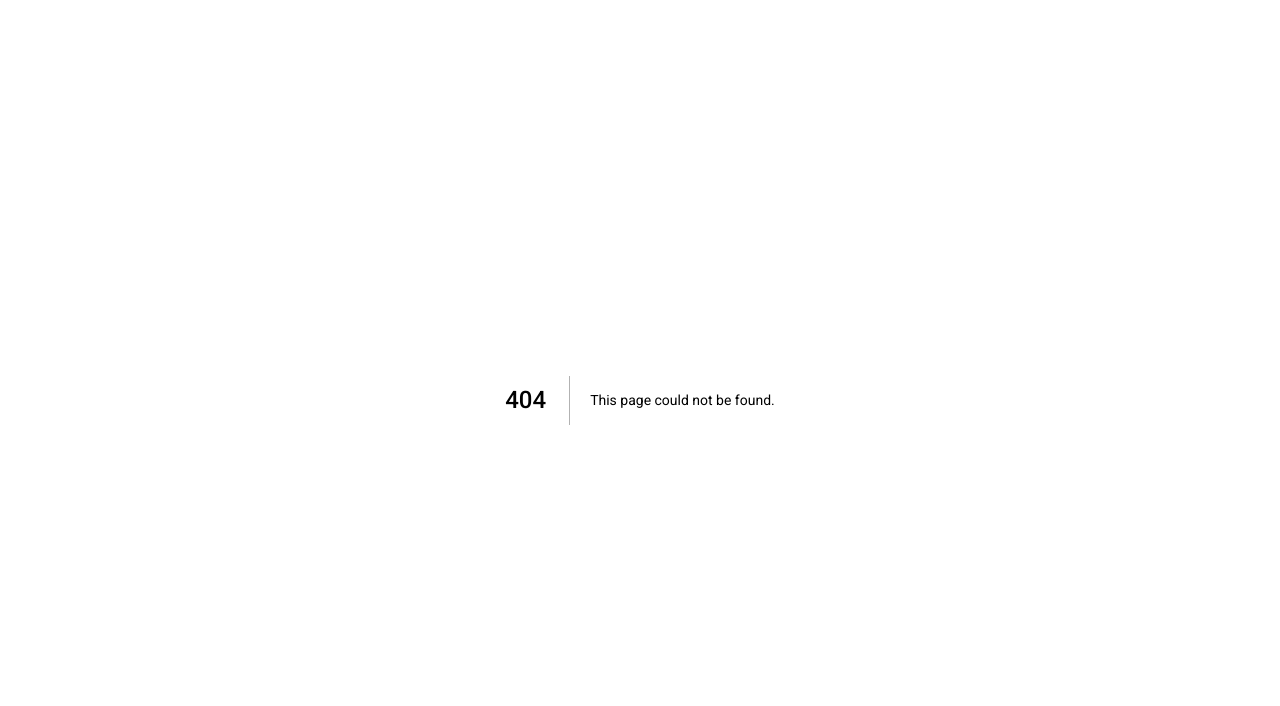
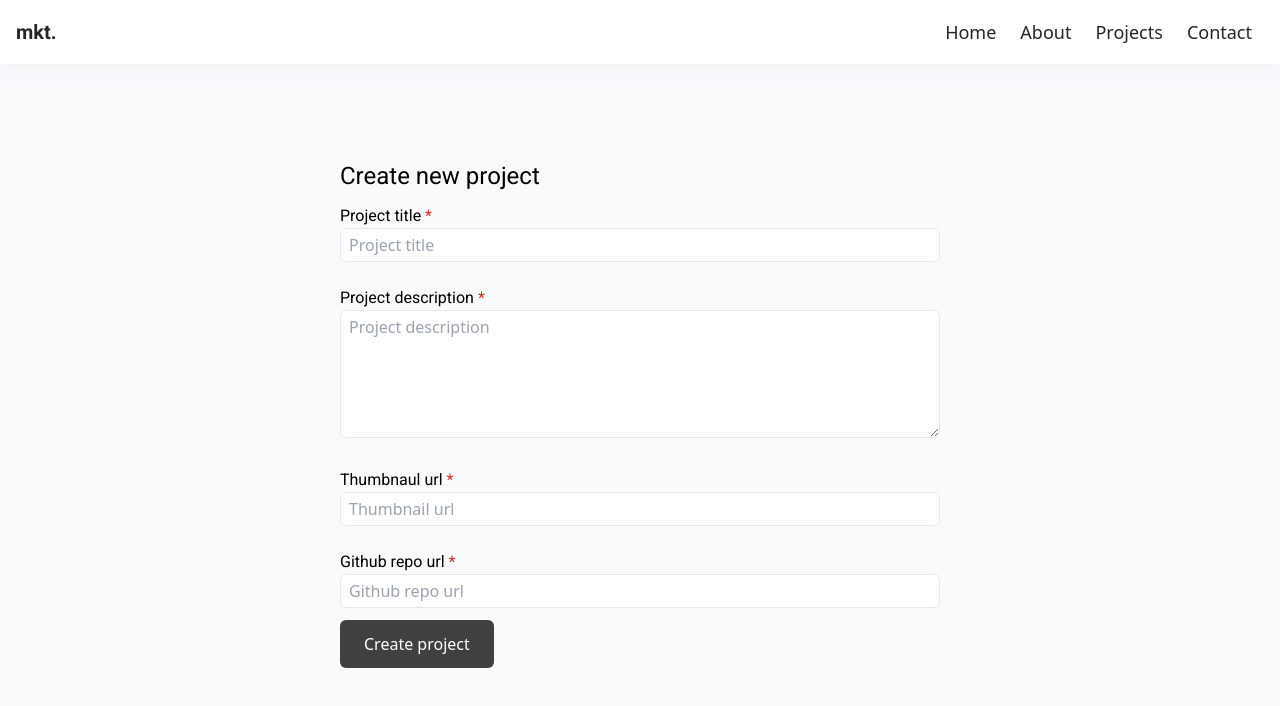
Before and after one commit to THEmKidde/mkidde-dev, a Next.js app: page /admin in a window 1280 px wide. Before the commit this address had no page. Shown: the top 706 px of the page. Built offline with nearby package versions, Linux system fonts and the light colour scheme.

Commit message:
create project

```diff
--- /dev/null
+++ b/pages/admin.tsx
@@ -0,0 +1,70 @@
+import Head from "next/head";
+import Navbar from "../components/Navbar";
+import Container from "../components/Container";
+import InputField from "../components/InputField";
+import Button from "../components/Button";
+
+import { useState } from "react";
+
+export default function Admin() {
+    const [success, setSuccess] = useState(0); // 0: nothing sent yet, 1: failed, 2: success
+
+    const createProject = async event => {
+        event.preventDefault;
+
+        const res = await fetch("http://localhost:3000/api/createProject", {
+            body: JSON.stringify({
+                title: event.target.title.value,
+                description: event.target.description.value,
+                thumbnail_url: event.target.thumbnail.value,
+                github_url: event.target.github.value,
+            }),
+            headers: {
+                "Content-Type": "application/json"
+            },
+            method: "POST"
+        })
+        const result = await res;
+
+        if (result.status == 200) {
+            setSuccess(2); // success
+            setTimeout(()=>{setSuccess(0)}, 2000)
+        } else {
+            setSuccess(1); // failed
+            setTimeout(()=>{setSuccess(0)}, 2000)
+        }
+    }
+
+    return (
+        <>
+            <Head>
+                <title> Admin | mKidde-dev </title>
+            </Head>
+            <Navbar page="admin"/>
+            <div className="bg-slate-50 h-full min-h-screen">
+                <Container className="pt-32 md:pt-40">
+                    <div className="flex">
+                        <div className="w-1/2 mx-auto">
+                            <form onSubmit={createProject}>
+                                <div className="flex flex-col">
+                                    <h3 className="text-xl md:text-2xl mx-3">Create new project</h3>
+                                    <InputField type="text" name="title" id="title" placeholder="Project title" label="Project title" required={true} />
+                                    <InputField type="textarea" name="description" id="description" placeholder="Project description" label="Project description" required={true} />
+                                    <InputField type="text" name="thumbnail" id="thumbnail" placeholder="Thumbnail url" label="Thumbnaul url" required={true}/>
+                                    <InputField type="text" name="github" id="github" placeholder="Github repo url" label="Github repo url" required={true}/>
+                                </div>
+                                <div className="flex">
+                                    <Button title="Create project" onClick={null} className="mx-3" />
+                                    <p className={(success == 2 ? "block" : "hidden")+" mx-2 self-center text-green-600 text-lg font-semibold"}>Your project was created!</p>
+                                    <p className={(success == 1 ? "block" : "hidden")+" mx-2 self-center text-red-600 text-lg font-semibold"}>Something went wrong.</p>
+                                    {// add ReCaptcha
+                                    }
+                                </div>
+                            </form>
+                        </div>
+                    </div>
+                </Container>
+            </div>
+        </>
+    )
+}
```
Also changed, not shown: api/createProject.tsx (added, +8 -0 lines).
